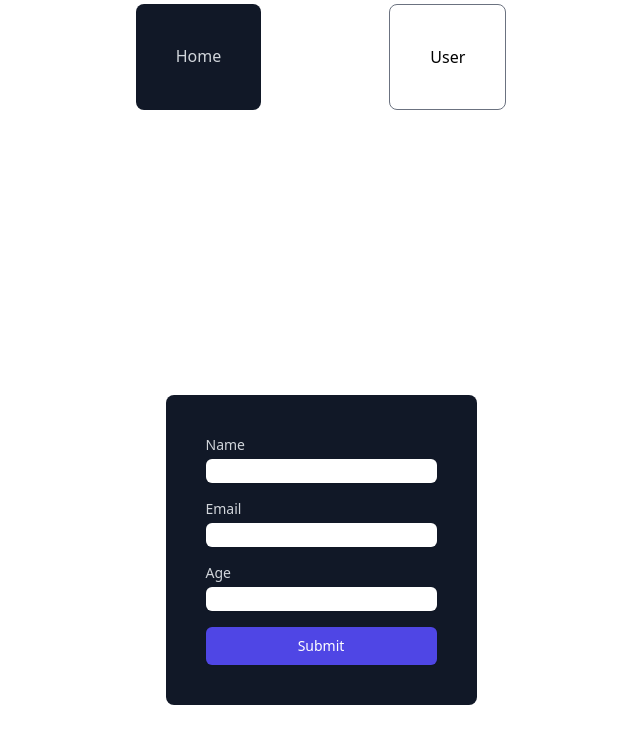
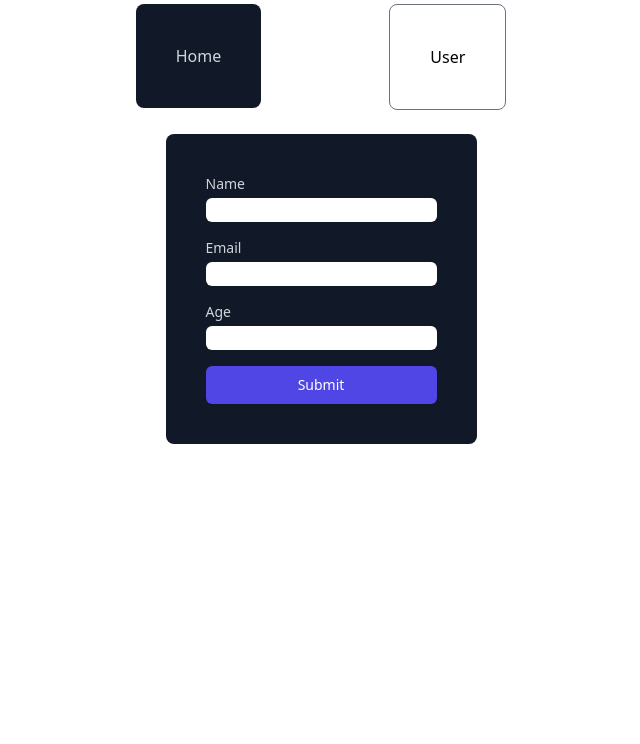
Before and after one commit to Tanay-Verma/Dev-Assignment, a React (Vite) app in the folder react-app/: page /home in a window 1280 px wide. Shown: the top 744 px of the page, without its empty margins (319-959 px from the left). Built offline with nearby package versions, Linux system fonts and the light colour scheme.

Commit message:
Add react router dom

```diff
--- a/react-app/package.json
+++ b/react-app/package.json
@@ -11,7 +11,8 @@
   },
   "dependencies": {
     "react": "^18.3.1",
-    "react-dom": "^18.3.1"
+    "react-dom": "^18.3.1",
+    "react-router-dom": "^6.26.2"
   },
   "devDependencies": {
     "@eslint/js": "^9.9.0",
--- a/react-app/src/App.tsx
+++ b/react-app/src/App.tsx
@@ -1,33 +1,36 @@
-import { useState } from "react";
-import UserForm from "./components/UserForm";
-import { UserTable } from "./components/UserTable";
-
-type pages = "home" | "user";
+import { Link, Outlet, useLocation } from "react-router-dom";
 
 export default function App() {
-  const [page, setPage] = useState<pages>("home");
+  let location = useLocation();
   return (
     <>
       <div className="w-full flex justify-center gap-32">
-        <span
-          onClick={() => setPage("home")}
+        <Link to={"/home"} className="block">
+          <div
             className={`cursor-pointer p-10 mt-1 rounded-lg ${
-            page === "home" ? "bg-gray-900 text-gray-300" : "border border-gray-500"
+              location.pathname === "/home"
+                ? "bg-gray-900 text-gray-300"
+                : "border border-gray-500"
             }`}
           >
             Home
-        </span>
-        <span
-          onClick={() => setPage("user")}
+          </div>
+        </Link>
+        <Link to={"/users"} className="block">
+          <div
             className={`cursor-pointer p-10 mt-1 rounded-lg ${
-            page === "user" ? "bg-gray-900 text-gray-300" : "border border-gray-500"
+              location.pathname === "/users"
+                ? "bg-gray-900 text-gray-300"
+                : "border border-gray-500"
             }`}
           >
             User
-        </span>
           </div>
-      {page === "user" && <UserTable />}
-      {page === "home" && <UserForm />}
+        </Link>
+      </div>
+      <section className="p-6">
+        <Outlet />
+      </section>
     </>
   );
 }
--- a/react-app/src/components/UserForm.tsx
+++ b/react-app/src/components/UserForm.tsx
@@ -43,7 +43,7 @@ const UserForm = () => {
   };
 
   return (
-    <div className="max-w-md mx-auto mt-10 h-screen flex justify-center items-center">
+    <div className="max-w-md mx-auto flex justify-center items-center">
       <form
         onSubmit={handleSubmit}
         className="space-y-4 bg-gray-900 p-10 rounded-lg"
--- a/react-app/src/components/UserTable.tsx
+++ b/react-app/src/components/UserTable.tsx
@@ -53,7 +53,7 @@ export const UserTable = () => {
 
   return (
     <>
-      <div className="overflow-x-auto h-screen flex flex-col justify-center items-center">
+      <div className="overflow-x-auto flex flex-col justify-center items-center">
         <table className="bg-gray-800 border border-gray-700">
           <thead>
             <tr className="bg-gray-900">
--- a/react-app/src/main.tsx
+++ b/react-app/src/main.tsx
@@ -1,10 +1,24 @@
-import { StrictMode } from 'react'
-import { createRoot } from 'react-dom/client'
-import App from './App.tsx'
-import './index.css'
+import { StrictMode } from "react";
+import { createRoot } from "react-dom/client";
+import App from "./App.tsx";
+import "./index.css";
+import { createBrowserRouter, RouterProvider } from "react-router-dom";
+import UserForm from "./components/UserForm.tsx";
+import { UserTable } from "./components/UserTable.tsx";
 
-createRoot(document.getElementById('root')!).render(
+const router = createBrowserRouter([
+  {
+    path: "/",
+    element: <App />,
+    children: [
+      { path: "/home", element: <UserForm /> },
+      { path: "/users", element: <UserTable /> },
+    ],
+  },
+]);
+
+createRoot(document.getElementById("root")!).render(
   <StrictMode>
-    <App />
-  </StrictMode>,
-)
+    <RouterProvider router={router} />
+  </StrictMode>
+);
```
Also changed, not shown: 1 other file (tests, documents, lock files or other folders). Lines whose indentation alone changed are shown as unchanged.
